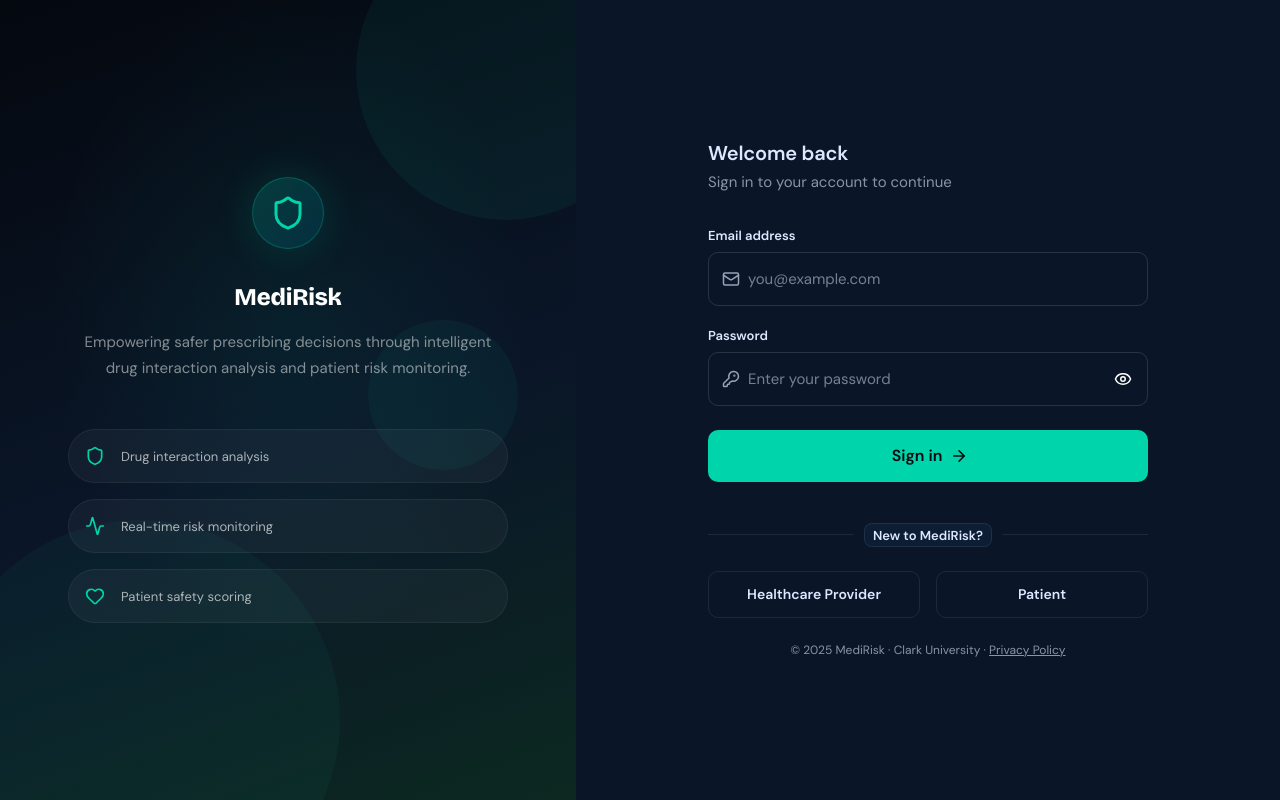
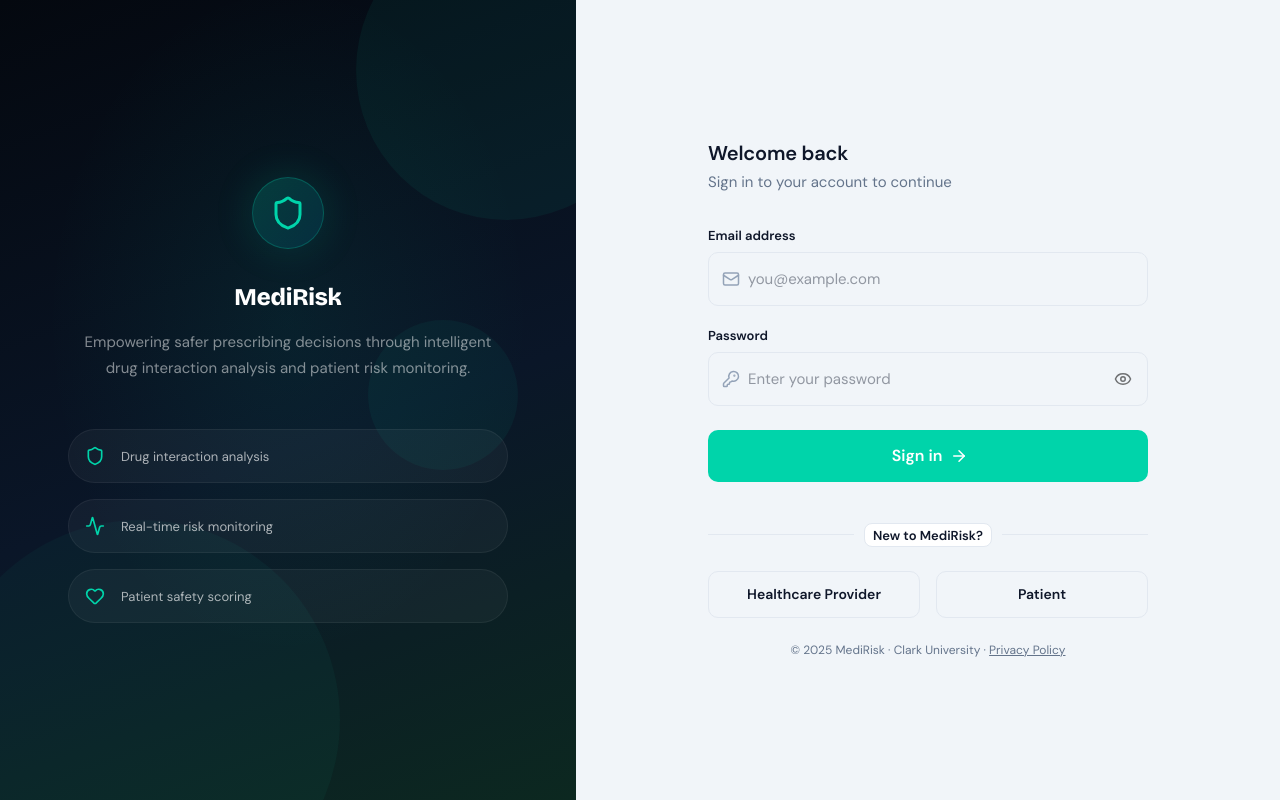
Before and after one commit to voidrlm/capstone, a React (Vite) app in the folder frontend/: page /login in a window 1280 px wide. Built offline with nearby package versions, Linux system fonts and the light colour scheme; no server answers.

Commit message:
fix(theme): update ThemeContext logic

```diff
--- a/frontend/src/contexts/ThemeContext.tsx
+++ b/frontend/src/contexts/ThemeContext.tsx
@@ -1,35 +1,11 @@
-import { createContext, useContext, useEffect, useMemo, useState, type ReactNode } from 'react'
+import { useMemo, type ReactNode } from 'react'
 import { ThemeProvider as MuiThemeProvider } from '@mui/material/styles'
-import type { PaletteMode } from '@mui/material'
 import { createMuiTheme } from '../theme'
 
-interface ThemeCtxValue {
-  mode: PaletteMode
-  toggleMode: () => void
-}
-
-const ThemeCtx = createContext<ThemeCtxValue>({ mode: 'dark', toggleMode: () => {} })
-
 export function AppThemeProvider({ children }: { children: ReactNode }) {
-  const [mode, setMode] = useState<PaletteMode>(() =>
-    (localStorage.getItem('mr-theme') as PaletteMode) || 'dark',
-  )
-
-  useEffect(() => {
-    const root = document.documentElement
-    root.classList.toggle('dark', mode === 'dark')
-    root.classList.toggle('light', mode === 'light')
-    localStorage.setItem('mr-theme', mode)
-  }, [mode])
-
-  const toggleMode = () => setMode(m => (m === 'dark' ? 'light' : 'dark'))
-  const muiTheme = useMemo(() => createMuiTheme(mode), [mode])
+  const muiTheme = useMemo(() => createMuiTheme('light'), [])
 
   return (
-    <ThemeCtx.Provider value={{ mode, toggleMode }}>
-      <MuiThemeProvider theme={muiTheme}>{children}</MuiThemeProvider>
-    </ThemeCtx.Provider>
+    <MuiThemeProvider theme={muiTheme}>{children}</MuiThemeProvider>
   )
 }
-
-export const useThemeMode = () => useContext(ThemeCtx)
```
